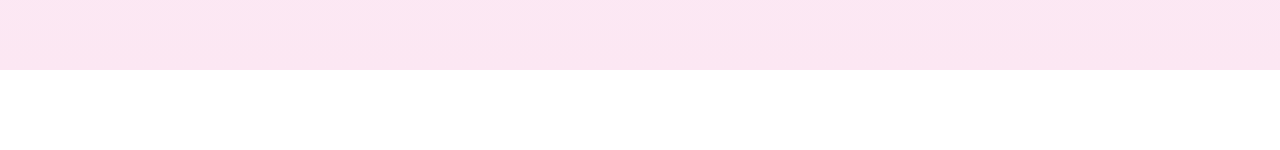
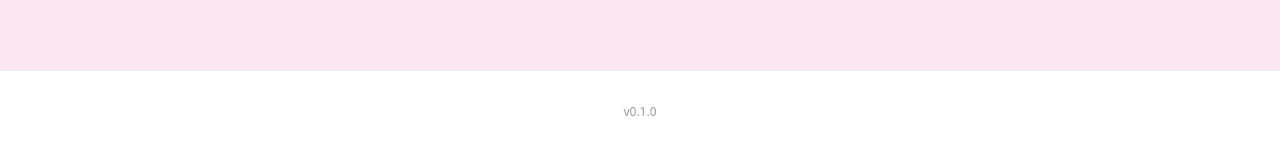
Before and after one commit to taykim7/mp-exp-calc, a Next.js app: page / in a window 1280 px wide. Shown: the part 1952-2102 px from the top of the page. Before the commit the page ends 2022 px from the top, so only its background shows below. Built offline with nearby package versions, Linux system fonts and the light colour scheme.

Commit message:
feat: 버전 표시 푸터 추가

```diff
--- a/app/layout.tsx
+++ b/app/layout.tsx
@@ -1,5 +1,6 @@
 import type { Metadata } from "next"
 import Script from "next/script"
+import { Footer } from "@/components/Footer"
 import "./globals.css"
 
 export const metadata: Metadata = {
@@ -74,7 +75,16 @@ export default function RootLayout({
           }}
         />
       </head>
-      <body className="min-h-full flex flex-col">{children}</body>
+      <body className="min-h-full flex flex-col">
+        <div className="flex-1">{children}</div>
+        <Footer />
+        {/* 배포 정보 콘솔 로그 */}
+        <Script id="deployment-info" strategy="afterInteractive">
+          {`
+            console.log('%c🎮 메랜 경험치 계산기 v0.1.0', 'color: #2563eb; font-size: 14px; font-weight: bold;');
+          `}
+        </Script>
+      </body>
     </html>
   )
 }
--- /dev/null
+++ b/components/Footer.tsx
@@ -0,0 +1,20 @@
+export function Footer() {
+  const commitSha = process.env.VERCEL_GIT_COMMIT_SHA?.slice(0, 7) || 'local'
+  const deploymentId = process.env.VERCEL_DEPLOYMENT_ID || 'development'
+  const buildDate = new Date().toISOString().split('T')[0]
+
+  return (
+    <footer style={{
+      textAlign: 'center',
+      padding: '1.5rem 1rem',
+      fontSize: '0.75rem',
+      color: '#999',
+      borderTop: '1px solid #eee',
+      background: 'rgba(255,255,255,0.5)',
+    }}>
+      <p style={{ margin: '0.5rem 0' }}>
+        Build: {commitSha} | Deployed: {buildDate}
+      </p>
+    </footer>
+  )
+}
--- /dev/null
+++ b/src/components/Footer.tsx
@@ -0,0 +1,20 @@
+'use client'
+
+import { APP_VERSION } from '@/config/version'
+
+export function Footer() {
+  return (
+    <footer style={{
+      textAlign: 'center',
+      padding: '1.5rem 1rem',
+      fontSize: '0.75rem',
+      color: '#999',
+      borderTop: '1px solid #eee',
+      background: 'rgba(255,255,255,0.5)',
+    }}>
+      <p style={{ margin: '0.5rem 0' }}>
+        v{APP_VERSION}
+      </p>
+    </footer>
+  )
+}
--- /dev/null
+++ b/src/config/version.ts
@@ -0,0 +1,3 @@
+import packageJson from '../../package.json'
+
+export const APP_VERSION = packageJson.version
```
